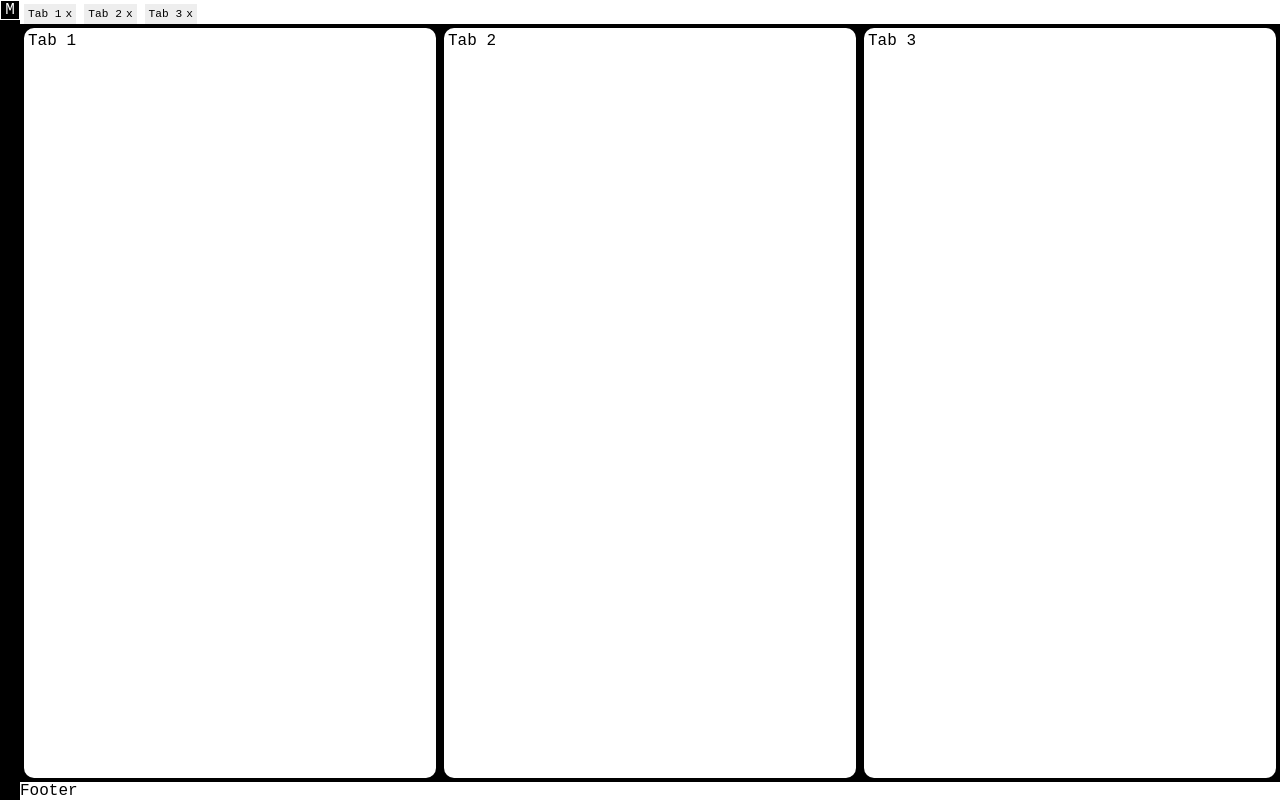
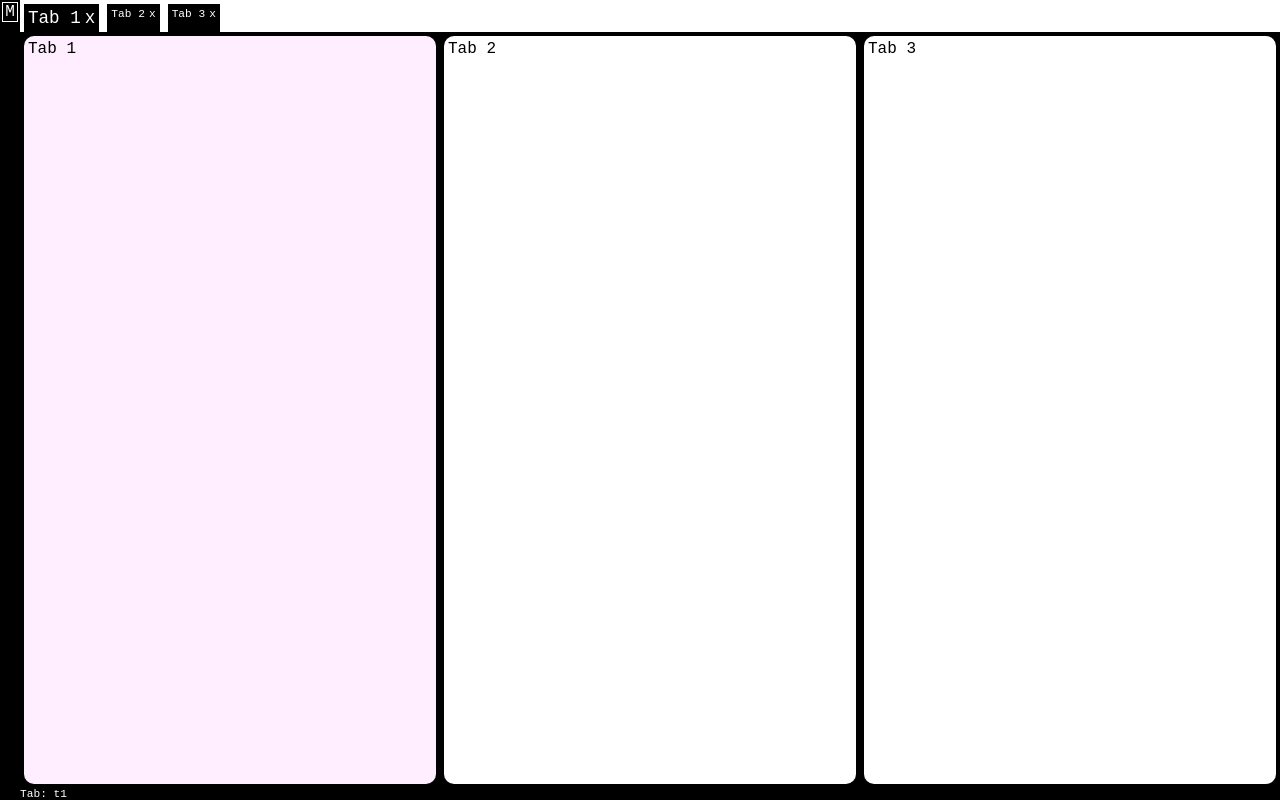
Before and after one commit to RangerMauve/MetaSPA, a website: page index.html in a window 1280 px wide. Drawn offline with Linux system fonts and the light colour scheme.

Commit message:
Added tab changing, tab info in footer

```diff
--- a/index.html
+++ b/index.html
@@ -10,16 +10,18 @@
 		<label>M</label>
 	</menu>
 	<nav>
-		<label>Tab 1</label>
-		<label>Tab 2</label>
-		<label>Tab 3</label>
+		<label class="active" data-tab-id="t1">Tab 1</label>
+		<label data-tab-id="t2">Tab 2</label>
+		<label data-tab-id="t3">Tab 3</label>
 	</nav>
 	<main>
-		<section>Tab 1</section>
-		<section>Tab 2</section>
-		<section>Tab 3</section>
+		<section class="active" id="t1">Tab 1</section>
+		<section id="t2">Tab 2</section>
+		<section id="t3">Tab 3</section>
 	</main>
-	<footer>Footer</footer>
+	<footer>
+		<span class="tabInfo">Tab: t1</span>
+	</footer>
 	<script src="scripts/zepto.js"></script>
 	<script src="scripts/script.js"></script>
 </body>
--- a/scripts/script.js
+++ b/scripts/script.js
@@ -1,5 +1,10 @@
 $("menu label").click(function(){
-	var par = $(this).parent();
-	console.log(par);
-	par.toggleClass("active");
+	$(this).parent().toggleClass("active");
 });
+
+$("nav > label").click(function(){
+	$("nav > label, main > section").removeClass("active");
+	$(this).addClass("active");
+	$("#"+this.dataset.tabId).addClass("active");
+	$(".tabInfo").text("Tab: " + this.dataset.tabId);
+})
--- a/style/style.less
+++ b/style/style.less
@@ -40,6 +40,7 @@ body > menu {
 	>label{
 		display:block;
 		border:1px solid white;
+		margin:2px;
 	}
 }
 body > menu.active {
@@ -62,9 +63,12 @@ main {
 		background: #FFF;
 		margin: 4px;
 		padding:4px;
+		&.active {
+			background:#FEF;
+		}
 	}
 }
-nav {
+body > nav {
 	.user-select(none);
 	.justify-content(flex-start);
 	>label {
@@ -72,10 +76,19 @@ nav {
 		margin: 0px 4px;
 		margin-top:4px;
 		padding: 4px;
-		background: #EEE;
+		background: @bgc;
+		color: @fc;
+		&.active {
+			font-size:1.1em;
+		}
 	}
 	>label::after{
 		content: "x";
 		margin-left:4px;
 	}
 }
+body > footer {
+	background:@bgc;
+	color:@fc;
+	font-size: 0.7em;
+}
```
Also changed, not shown: style/style.css.
